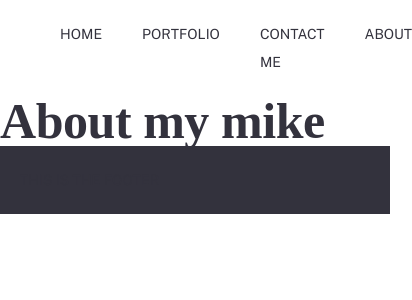
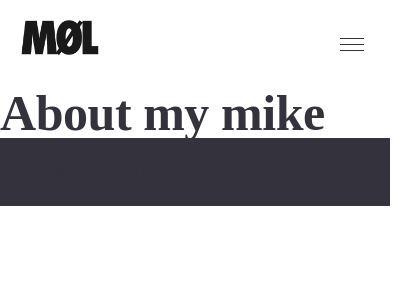
Before and after one commit to Birkis/curly-train-nextjs, a Next.js app: page /about in a window 390 px wide. Shown: the top 300 px of the page, 412 px wide, since content can reach past the window. Built offline with nearby package versions, Linux system fonts and the light colour scheme; a web font is replaced by a local one.

Commit message:
Portfoliosider ferdig

```diff
--- a/components/navbar.jsx
+++ b/components/navbar.jsx
@@ -1,23 +1,39 @@
-import React from 'react'
-import styles from '../styles/navbar.module.css'
+import React, {useState} from 'react'
+import styles from '../styles/navbar.module.scss'
 import Image from 'next/image'
 import Link from 'next/link'
 
+
+
+
+
+
 export function Navbar() {
+
+    const [hideNav, setHideNav] = useState(true)
+
+
+
 
     return (
         <nav className={styles.navbar}>
         <div className={styles.logo}>
           <Link href="/"><Image src="/logo.png" width={286} height={126} /></Link>
         </div>
-        <div>
-          <ul className={`${styles.links} body-2`}>
-            <Link href="/"><li><a>Home </a></li></Link>
-            <Link href="/portfolio"><li><a>Portfolio </a></li></Link>
-            <Link href="/contact"><li><a>Contact Me </a></li></Link>
-            <Link href="/about"><li><a>About </a></li></Link>
-
-          </ul>
+        <div className={styles.navWrapper}>
+          <button className={styles.mobileNavToggle}  onClick={()=> setHideNav(!hideNav)}>
+            <img className={`${styles.iconHamburger} ${hideNav ? "" : "visually-hidden"}`} src="/icons/hamburger.svg" alt="" />
+            <img  className={`${styles.iconclose} ${hideNav ? "visually-hidden" : ""}`} src="/icons/close.svg" alt="" />
+            <span className='visually-hidden'>menu</span>
+          </button>
+          <nav className={ hideNav ? `${styles.primaryNavigationHidden}` : `${styles.primaryNavigation}`   }>
+            <ul className={`${styles.links} body-2`} role='list'>
+              <Link href="/"><li><a>Home </a></li></Link>
+              <Link href="/portfolio"><li><a>Portfolio </a></li></Link>
+              <Link href="/contact"><li><a>Contact Me </a></li></Link>
+              <Link href="/about"><li><a>About </a></li></Link>
+            </ul>
+          </nav>
         </div>
       </nav>
     )
--- a/components/portfolioItem.jsx
+++ b/components/portfolioItem.jsx
@@ -4,28 +4,38 @@ import Link from 'next/link'
 import Image from 'next/image'
 import imageUrlFor from '../imageUrlFor'
 
-export function PortfolioItem({pagenum,  item} ) {
+export function PortfolioItem({pagenum,  item, index} ) {
 
     const {description, id, ingress, projectDetails, slug, title } = item
 
     return (
-        <div className={`${styles.portfolioItem}  ${pagenum ? styles.reverse :  ""}`}>
+     <div
+        className={`
+            ${styles.portfolioItem}
+            ${pagenum ? styles.reverse : ""}
+            ${index == 0 ? `${styles.firstPortfolioItem}` : "" }
+            `}
+      >
         <div className={styles.profileImage}>
-
-                <Image src={imageUrlFor(item.imageThumb).url()} width={540} height={600}  />
-                {/* <img
-                    src="/homepage/desktop/image-homepage-profile.jpg"
-                    alt=""
-                /> */}
+          <Image
+            src={imageUrlFor(item.imageThumb).url()}
+            width={540}
+            height={600}
+          />
         </div>
         <div className={styles.portfolioItemText}>
           <h2 className="">{title} </h2>
           <p className="body-1">
-                {description} This is the Index
+            {description} This is the {index}
           </p>
-            <Link href={ "/portfolio/" + slug.current  }><button className='button-secondary'>View case</button></Link>
+          <Link href={"/portfolio/" + slug.current}>
+            <button className="button-secondary">View case</button>
+          </Link>
         </div>
       </div>
-    )
+
+
+
+    );
 
 }
--- a/package.json
+++ b/package.json
@@ -15,6 +15,7 @@
     "next-sanity": "^0.8.4",
     "react": "18.2.0",
     "react-dom": "18.2.0",
+    "react-transition-group": "^4.4.5",
     "sass": "^1.54.5"
   },
   "devDependencies": {
--- a/styles/globals.scss
+++ b/styles/globals.scss
@@ -200,3 +200,8 @@ h3 {
   line-height: 1.75rem;
   color: var(--clr-primary-grayish-blue);
 }
+
+
+.visually-hidden {
+  display: none;
+}
--- a/styles/navbar.module.css
+++ /dev/null
@@ -1,20 +0,0 @@
-.navbar {
-
-    display: flex;
-    justify-content: space-between;
-    padding: 20px;
-}
-
-.logo {
-    width: 80px;
-}
-
-.links {
-    list-style: none;
-    display: flex;
-}
-
-.links  li {
-    margin-left: 40px;
-    text-transform: uppercase;
-}
--- /dev/null
+++ b/styles/navbar.module.scss
@@ -0,0 +1,83 @@
+.navbar {
+
+    display: flex;
+    justify-content: space-between;
+    padding: 20px;
+}
+
+.logo {
+    width: 80px;
+}
+
+.links {
+
+    cursor: pointer;
+    list-style: none;
+    display: flex;
+}
+
+.links  li {
+    margin-left: 40px;
+    text-transform: uppercase;
+}
+
+.mobileNavToggle {
+    display: none;
+}
+
+@media only screen and (max-width: 50em){
+
+    .navWrapper {
+        width: 60%;
+        position: relative;
+    }
+
+    .mobileNavToggle {
+        display: flex;
+        justify-content: flex-end;
+        align-items: center;
+        width: 100%;
+        background-color: white;
+        cursor: pointer;
+        background: transparent;
+        border: 0;
+        padding: 0.5em;
+
+        .iconHamburger {
+
+        }
+
+        .iconclose  {
+
+        }
+
+
+
+    }
+
+    .primaryNavigationHidden {
+        display: none;
+    }
+
+    .primaryNavigation {
+        display: flex;
+        width: 100%;
+        isolation: isolate;
+        position: absolute;
+        z-index: 1;
+
+
+        .links {
+            display: flex;
+            flex-direction: column;
+            background-color: var(--clr-primary-dark-blue);
+            width: 100%;
+            padding: 60px 0;
+
+            a {
+                color: white;
+            }
+        }
+
+    }
+}
--- a/styles/portfolioItem.module.scss
+++ b/styles/portfolioItem.module.scss
@@ -2,12 +2,16 @@
     margin: 150px auto;
     display: flex;
     max-width: 1110px;
-    justify-content: space-between;
+    justify-content: space-evenly;
 
     @media screen and (max-width: 860px) {
         margin: 20px auto;
     }
 
+}
+
+.firstPortfolioItem {
+    margin-top: 30px;
 }
 
 .reverse {
@@ -45,6 +49,8 @@
 
     .profileImage {
         width: 100%;
+        display: flex;
+        justify-content: center;
 
         img {
             aspect-ratio: 1/1;
```
Also changed, not shown: pages/portfolio/index.jsx (+2 -12 lines), styles/portfolioItemPage.module.scss (added, +7 -0 lines), 2 other files (tests, documents, lock files or other folders). Lines whose indentation alone changed are shown as unchanged.
